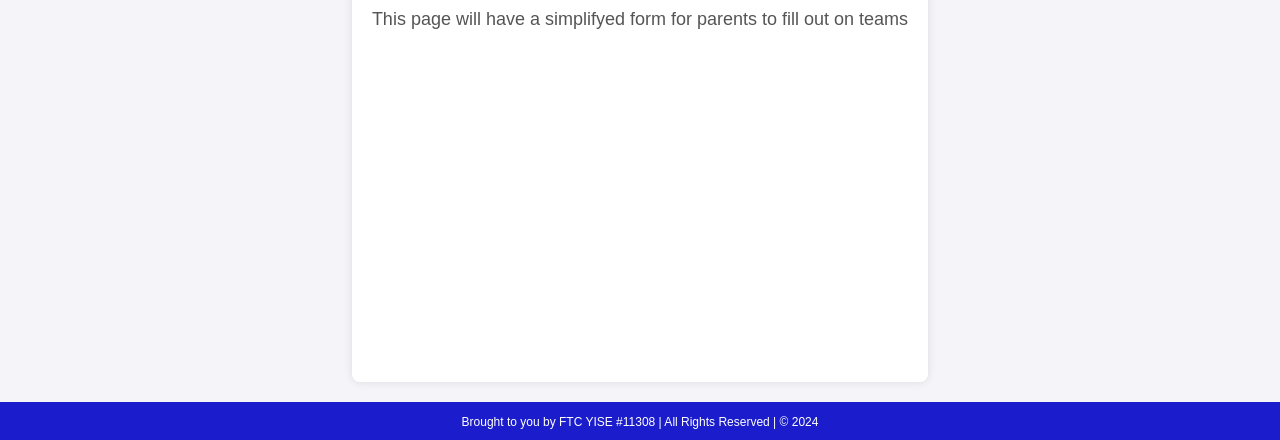
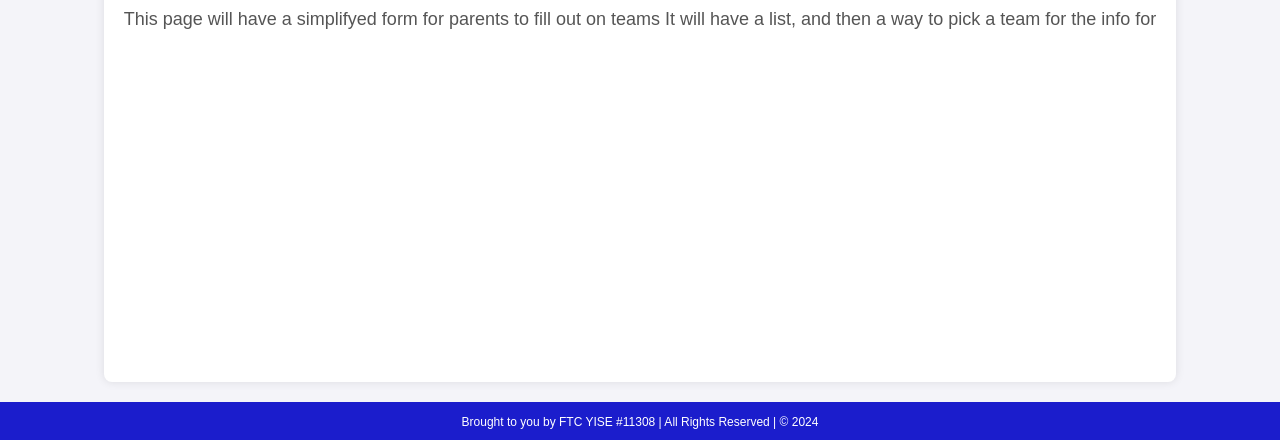
Before and after one commit to sddavy/YISE_Scout, a plain HTML site: page parent-scouting.html in a window 1280 px wide. Shown: the part 360-800 px from the top of the page. Drawn offline with Linux system fonts and the light colour scheme.

Commit message:
Update parent-scouting.html

```diff
--- a/parent-scouting.html
+++ b/parent-scouting.html
@@ -151,6 +151,7 @@
         <h2>Parent Scouting</h2>
         <p>
             This page will have a simplifyed form for parents to fill out on teams
+            It will have a list, and then a way to pick a team for the info for
         </p>
     </div>
 
```
